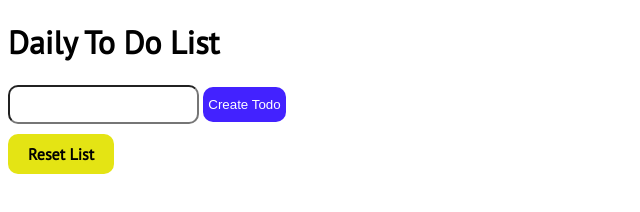
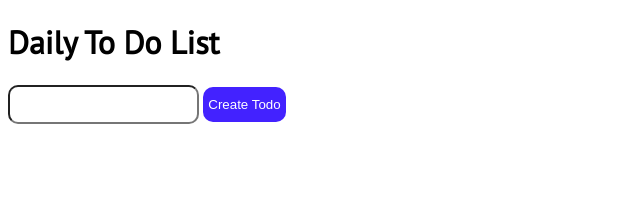
Before and after one commit to compiuta/todo, a plain HTML site: page index.html in a window 1280 px wide. Shown: the whole page, without its empty margins (0-640 px from the left). Drawn offline with Linux system fonts and the light colour scheme.

Commit message:
add hide class to reset button element

```diff
--- a/index.html
+++ b/index.html
@@ -18,7 +18,7 @@
             <button data-createTodoButton href="javascript:void(0)" class="create-todo">Create Todo</button>
         </form>
         <div class="button-reset-container">
-            <a data-resetButton href="javascript:void(0)" class="button button-reset">Reset List</a>
+            <a data-resetButton href="javascript:void(0)" class="button button-reset hide">Reset List</a>
             <a data-deleteButton href="javascript:void(0)" class="button button-delete hide">Delete List</a>
             <a data-undoDeleteButton href="javascript:void(0)" class="button button-undo hide">Undo Delete</a>
         </div>
```
